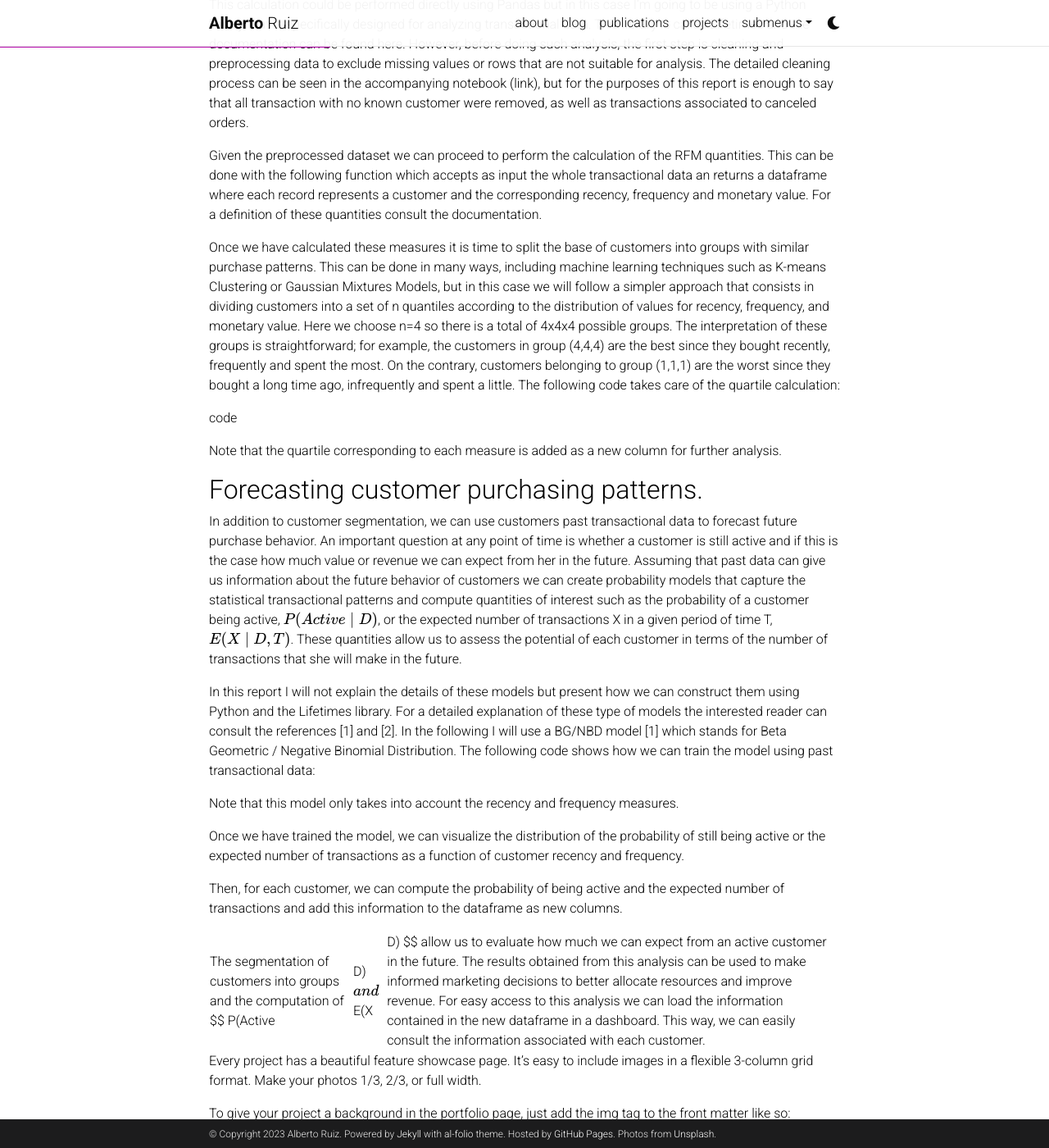
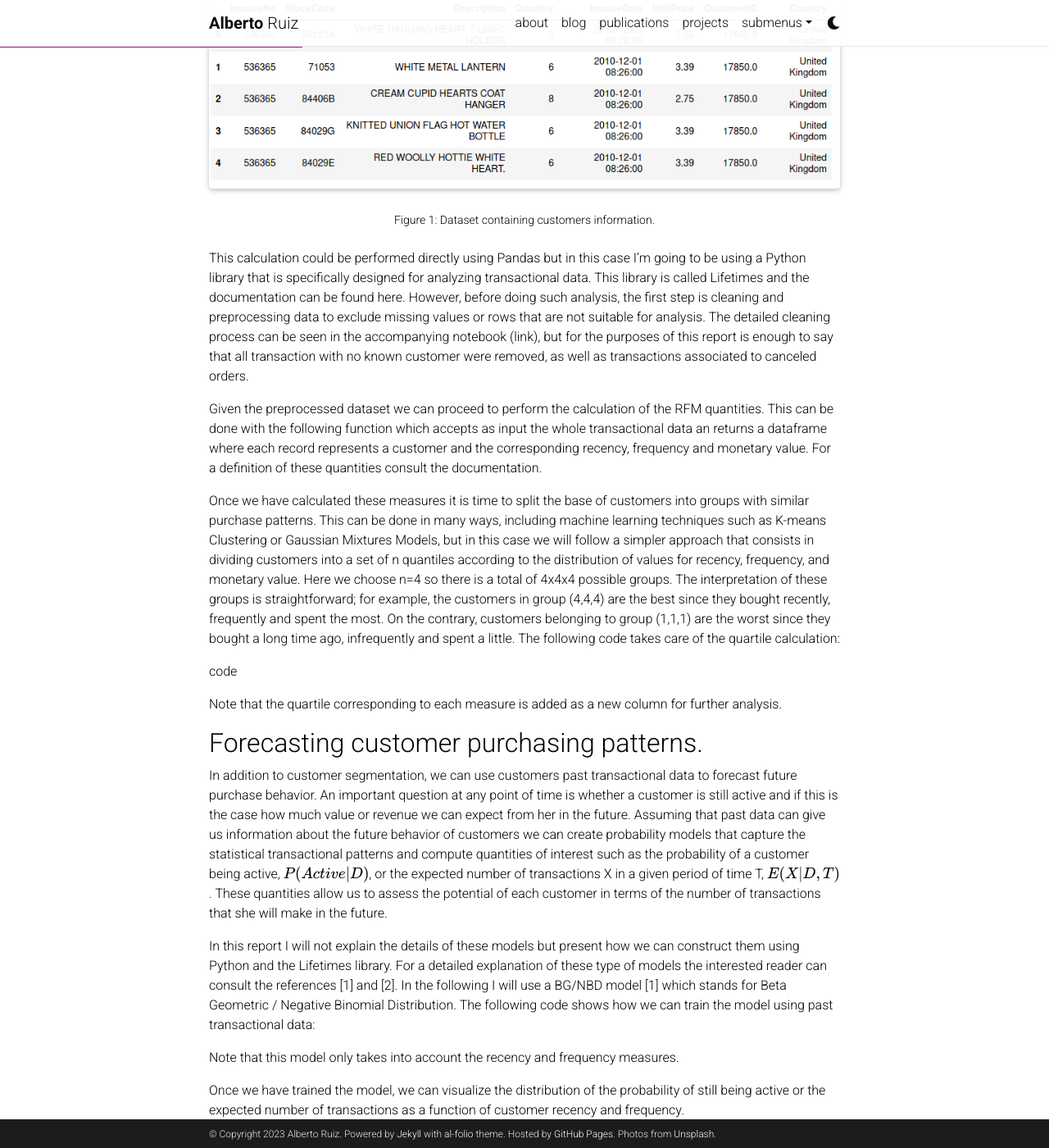
Before and after one commit to AlbertoR94/AlbertoR94, a Jekyll site: the page built from _projects/1_project.md, in a window 1280 px wide and 1400 px high, scrolled down 1062 px. Shown: the whole window at 82% size. Built offline with Jekyll 4.4.1, drawn with Linux system fonts in a browser that asks for light colours; full-size pictures stand in for the smaller copies a plugin makes; comment, search, counter and statistics services are not loaded; a style sheet for code colours, icons or effects is not loaded.

Commit message:
Update 1_project.md
fig1 added

```diff
--- a/_projects/1_project.md
+++ b/_projects/1_project.md
@@ -20,6 +20,15 @@ RFM stands for recency, frequency and monetary value and it is a behavior-based
 
 To  perform a RFM analysis, we use transactional data to compute the recency (days since last purchase or transaction), frequency (total number of transactions) and monetary value (total money spend) for the considered period of time. In Figure 1 I show a capture of the first five records in the Pandas dataframe. Note that for each transaction we have information such as its unique identifier, the ID of the corresponding customer, date in which the transaction was made, etc. Given this information we can calculate all these quantities for each one the customers.
 
+<div class="row">
+    <div class="col-sm mt-3 mt-md-0">
+        {% include figure.html path="assets/img/customersDF.png" title="example image" class="img-fluid rounded z-depth-1" %}
+    </div>
+</div>
+<div class="caption">
+    Figure 1: Dataset containing customers information.
+</div>
+
 This calculation could be performed directly using Pandas but in this case I’m going to be using a Python library that is specifically designed for analyzing transactional data. This library is called Lifetimes and the documentation can be found here. However, before doing such analysis, the first step is cleaning and preprocessing data to exclude missing values or rows that are not suitable for analysis. The detailed cleaning process can be seen in the accompanying notebook (link), but for the purposes of this report is enough to say that all transaction with no known customer were removed, as well as transactions associated to canceled orders.
 
 Given the preprocessed dataset we can proceed to perform the calculation of the RFM quantities. This can be done with the following function which accepts as input the whole transactional data an returns a dataframe where each record represents a customer and the corresponding recency, frequency and monetary value. For a definition of these quantities consult the documentation.
@@ -32,7 +41,7 @@ Note that the quartile corresponding to each measure is added as a new column fo
 
 ## Forecasting customer purchasing patterns.
 
-In addition to customer segmentation, we can use customers past transactional data to forecast future purchase behavior. An important question at any point of time is whether a customer is still active and if this is the case how much value or revenue we can expect from her in the future. Assuming that past data can give us information about the future behavior of customers we can create probability models that capture the statistical transactional patterns and compute quantities of interest such as the probability of a customer being active, $$ P(Active \mid D) $$, or the expected number of transactions X in a given period of time T, $$ E(X \mid D,T) $$. These quantities allow us to assess the potential of each customer in terms of the number of transactions that she will make in the future.
+In addition to customer segmentation, we can use customers past transactional data to forecast future purchase behavior. An important question at any point of time is whether a customer is still active and if this is the case how much value or revenue we can expect from her in the future. Assuming that past data can give us information about the future behavior of customers we can create probability models that capture the statistical transactional patterns and compute quantities of interest such as the probability of a customer being active, $$ P(Active \lvert D) $$, or the expected number of transactions X in a given period of time T, $$ E(X \lvert D,T) $$. These quantities allow us to assess the potential of each customer in terms of the number of transactions that she will make in the future.
 
 In this report I will not explain the details of these models but present how we can construct them using Python and the Lifetimes library. For a detailed explanation of these type of models the interested reader can consult the references [1] and [2]. In the following I will use a BG/NBD model [1] which stands for Beta Geometric / Negative Binomial Distribution. The following code shows how we can train the model using past transactional data:
 
```
